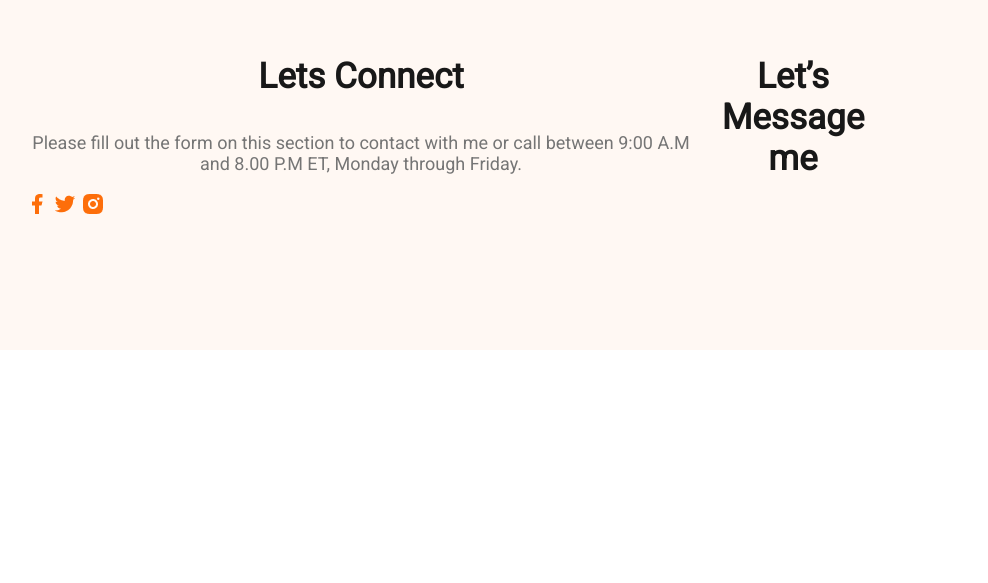
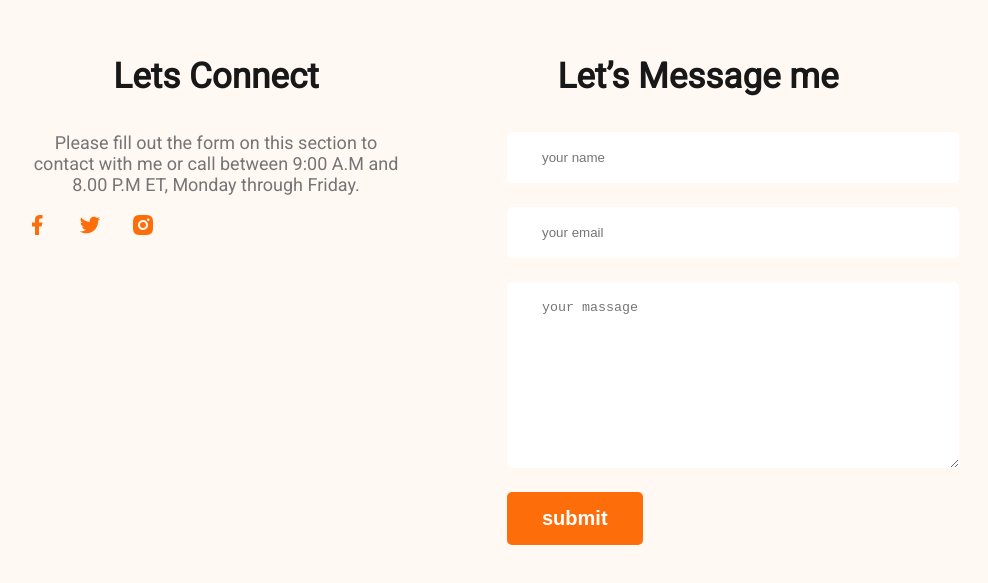
Before and after one commit to GolamMuntakim/my-web-portfolio, a plain HTML site: page index.html in a window 1280 px wide. Shown: the part 3395-3978 px from the top of the page, without its empty margins (183-1171 px from the left). Before the commit the page ends 3753 px from the top, so only its background shows below. Drawn offline with Linux system fonts and the light colour scheme; a web font is replaced by a local one.

Commit message:
finish the resume

```diff
--- a/index.html
+++ b/index.html
@@ -157,6 +157,12 @@
         </div>
         <div class="footer-column">
             <h3 class="section-title">Let’s Message me</h3>
+            <form class="contact" action="">
+                <input type="text" placeholder="your name">
+                <input type="email" placeholder="your email" name="" id="">
+                <textarea placeholder="your massage" name="" id="" cols="30" rows="10"></textarea>
+                <input class="btn-primary" type="submit" value="submit">
+            </form>
         </div>
     </footer>
 </body>
--- a/styles.css/portfolio.css
+++ b/styles.css/portfolio.css
@@ -159,7 +159,24 @@ main section{
 /* footer style */
 footer{
     display: flex;
+    gap: 100px;
     background-color: #FFF8F3;
     margin-top: 100px;
     padding: 130px 200px;
 }
+.footer-column{
+    width: 50%;
+}
+.contact input[type="text"], .contact input[type="email"], textarea{
+    display: block;
+    margin-bottom: 24px;
+    padding: 18px 35px;
+    color: #757575;
+    background-color: #FFF;
+    border-radius: 5px;
+    border:0;
+    width: 100%;
+}
+.social-links a{
+    margin-right: 25px;
+}
```
